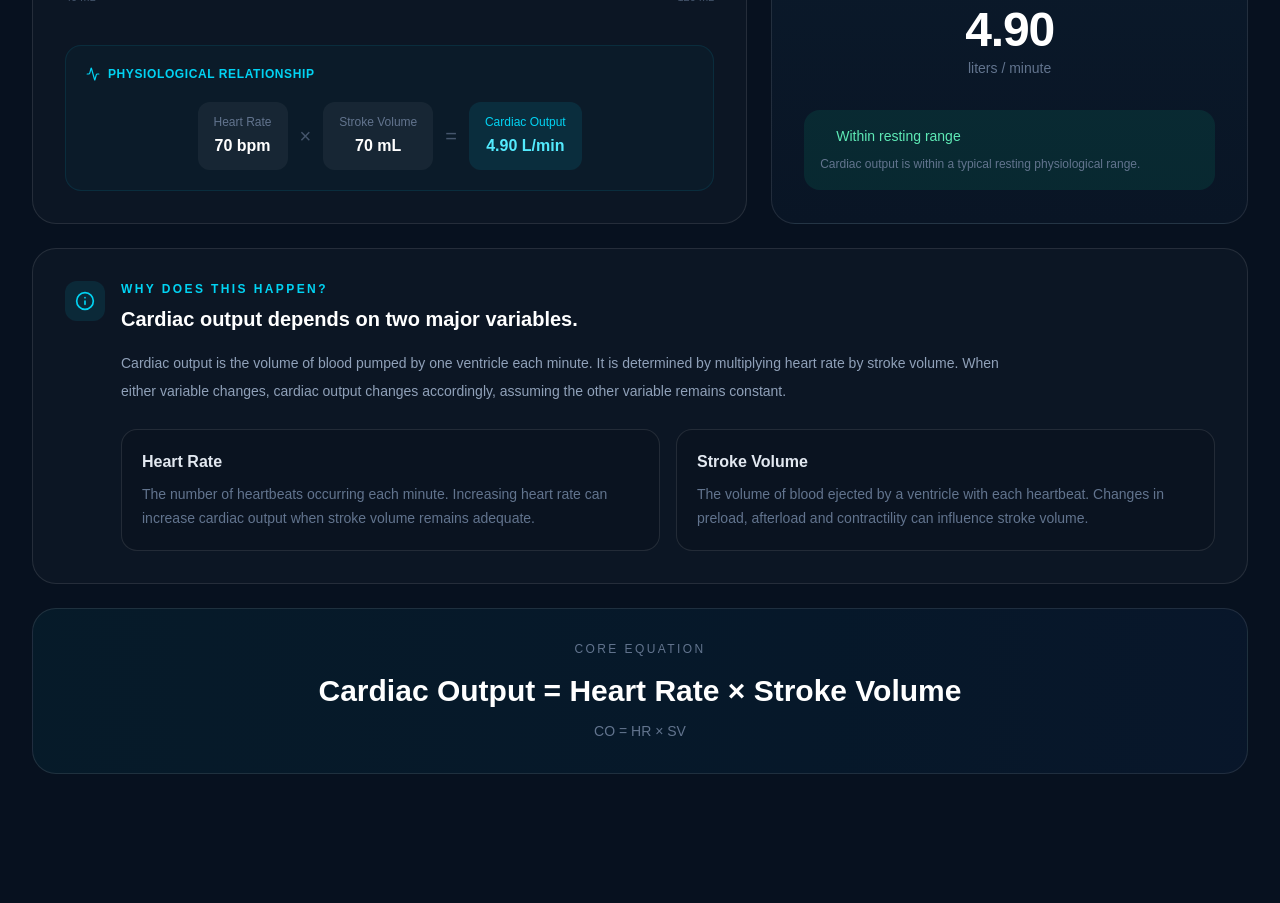
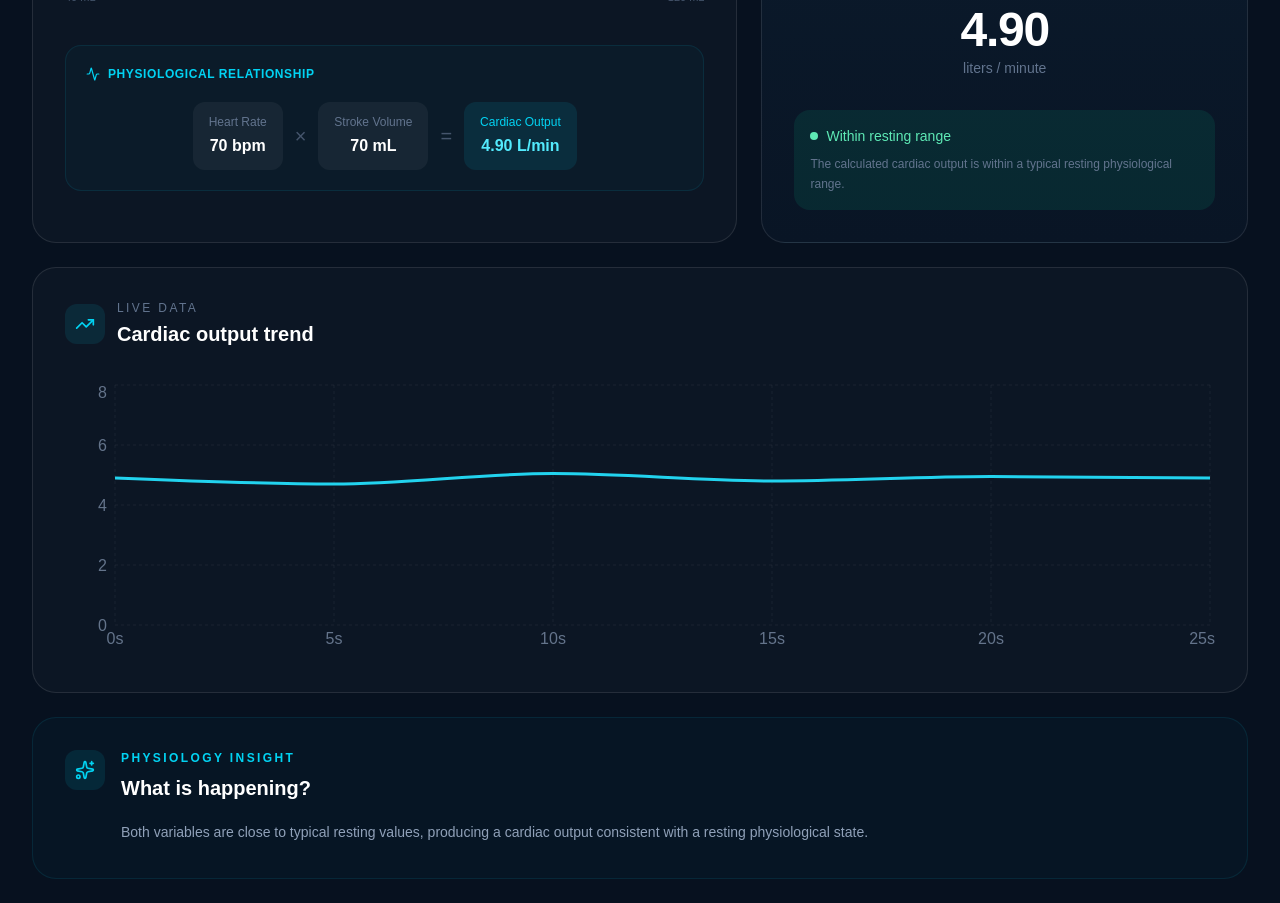
Before and after one commit to Godwin-Diya/Physiolab, a Next.js app: page /cardiovascular in a window 1280 px wide. Shown: the part 700-1603 px from the top of the page. Before the commit the page ends 1522 px from the top, so only its background shows below. Built offline with nearby package versions, Linux system fonts and the light colour scheme.

Commit message:
Create reusable physiology simulation engine

```diff
--- a/app/cardiovascular/page.tsx
+++ b/app/cardiovascular/page.tsx
@@ -7,9 +7,19 @@ import {
   Info,
   RotateCcw,
   Sparkles,
+  TrendingUp,
 } from "lucide-react";
 import Link from "next/link";
 import { useMemo, useState } from "react";
+import {
+  CartesianGrid,
+  Line,
+  LineChart,
+  ResponsiveContainer,
+  Tooltip,
+  XAxis,
+  YAxis,
+} from "recharts";
 
 export default function CardiovascularPage() {
   const [heartRate, setHeartRate] = useState(70);
@@ -19,18 +29,45 @@ export default function CardiovascularPage() {
     return (heartRate * strokeVolume) / 1000;
   }, [heartRate, strokeVolume]);
 
+  const chartData = useMemo(() => {
+    return [
+      { time: "0s", output: Number(cardiacOutput.toFixed(2)) },
+      {
+        time: "5s",
+        output: Number((cardiacOutput * 0.96).toFixed(2)),
+      },
+      {
+        time: "10s",
+        output: Number((cardiacOutput * 1.03).toFixed(2)),
+      },
+      {
+        time: "15s",
+        output: Number((cardiacOutput * 0.98).toFixed(2)),
+      },
+      {
+        time: "20s",
+        output: Number((cardiacOutput * 1.01).toFixed(2)),
+      },
+      {
+        time: "25s",
+        output: Number(cardiacOutput.toFixed(2)),
+      },
+    ];
+  }, [cardiacOutput]);
+
   const resetExperiment = () => {
     setHeartRate(70);
     setStrokeVolume(70);
   };
 
-    const getOutputStatus = () => {
+  const status = useMemo(() => {
     if (cardiacOutput < 4) {
       return {
         label: "Low cardiac output",
         description:
-            "Cardiac output is below the typical resting range.",
+          "The calculated cardiac output is below the typical resting range.",
         className: "text-amber-300",
+        dot: "bg-amber-300",
         background: "bg-amber-400/10",
       };
     }
@@ -39,8 +76,9 @@ export default function CardiovascularPage() {
       return {
         label: "High cardiac output",
         description:
-            "Cardiac output is elevated compared with a typical resting state.",
+          "The calculated cardiac output is elevated compared with a typical resting state.",
         className: "text-cyan-300",
+        dot: "bg-cyan-300",
         background: "bg-cyan-400/10",
       };
     }
@@ -48,13 +86,34 @@ export default function CardiovascularPage() {
     return {
       label: "Within resting range",
       description:
-        "Cardiac output is within a typical resting physiological range.",
+        "The calculated cardiac output is within a typical resting physiological range.",
       className: "text-emerald-300",
+      dot: "bg-emerald-300",
       background: "bg-emerald-400/10",
     };
-    };
+  }, [cardiacOutput]);
 
-    const status = getOutputStatus();
+  const physiologyInsight = useMemo(() => {
+    if (heartRate > 100 && strokeVolume < 60) {
+      return "Heart rate is elevated while stroke volume is relatively low. This demonstrates that increasing heart rate does not necessarily guarantee a proportional increase in cardiac output.";
+    }
+
+    if (heartRate > 100) {
+      return "Increasing heart rate increases the number of cardiac cycles occurring each minute. When stroke volume remains adequate, cardiac output rises.";
+    }
+
+    if (strokeVolume > 90) {
+      return "A larger stroke volume means more blood is ejected with each heartbeat. With heart rate held constant, this increases cardiac output.";
+    }
+
+    if (strokeVolume < 55) {
+      return "A reduced stroke volume means less blood is ejected with each heartbeat. The heart may compensate by increasing heart rate.";
+    }
+
+    return "Both variables are close to typical resting values, producing a cardiac output consistent with a resting physiological state.";
+  }, [heartRate, strokeVolume]);
+
+  const beatDuration = Math.max(0.4, 60 / heartRate);
 
   return (
     <main className="min-h-screen bg-[#07111f] text-white">
@@ -66,7 +125,6 @@ export default function CardiovascularPage() {
             className="flex items-center gap-3 text-sm text-slate-400 transition hover:text-white"
           >
             <ArrowLeft size={18} />
-
             <span>Back to dashboard</span>
           </Link>
 
@@ -81,7 +139,7 @@ export default function CardiovascularPage() {
       </header>
 
       <div className="mx-auto max-w-7xl px-5 py-8 sm:px-8 sm:py-12">
-        {/* Page introduction */}
+        {/* Introduction */}
         <section className="mb-10">
           <div className="mb-4 flex items-center gap-2 text-xs font-semibold uppercase tracking-[0.2em] text-cyan-400">
             <Sparkles size={14} />
@@ -93,13 +151,13 @@ export default function CardiovascularPage() {
           </h1>
 
           <p className="mt-4 max-w-2xl text-base leading-7 text-slate-400">
-            Experiment with heart rate and stroke volume and observe how they
-            influence the amount of blood pumped by the heart each minute.
+            Manipulate cardiovascular variables and observe how the heart&apos;s
+            pumping performance changes in real time.
           </p>
         </section>
 
-        {/* Main laboratory */}
-        <section className="grid gap-6 lg:grid-cols-[1.5fr_1fr]">
+        {/* Main Lab */}
+        <section className="grid gap-6 lg:grid-cols-[1.45fr_1fr]">
           {/* Controls */}
           <div className="rounded-3xl border border-white/10 bg-white/[0.025] p-6 sm:p-8">
             <div className="flex items-center justify-between">
@@ -122,7 +180,7 @@ export default function CardiovascularPage() {
               </button>
             </div>
 
-            {/* Heart rate */}
+            {/* Heart Rate */}
             <div className="mt-10">
               <div className="flex items-end justify-between">
                 <div>
@@ -136,9 +194,7 @@ export default function CardiovascularPage() {
                 </div>
 
                 <div className="text-right">
-                    <span className="text-3xl font-bold text-white">
-                    {heartRate}
-                    </span>
+                  <span className="text-3xl font-bold">{heartRate}</span>
 
                   <span className="ml-1 text-sm text-slate-500">
                     bpm
@@ -163,7 +219,7 @@ export default function CardiovascularPage() {
               </div>
             </div>
 
-            {/* Stroke volume */}
+            {/* Stroke Volume */}
             <div className="mt-10">
               <div className="flex items-end justify-between">
                 <div>
@@ -177,7 +233,7 @@ export default function CardiovascularPage() {
                 </div>
 
                 <div className="text-right">
-                <span className="text-3xl font-bold text-white">
+                  <span className="text-3xl font-bold">
                     {strokeVolume}
                   </span>
 
@@ -213,7 +269,10 @@ export default function CardiovascularPage() {
 
               <div className="mt-5 flex flex-wrap items-center justify-center gap-3 text-center">
                 <div className="rounded-xl bg-white/5 px-4 py-3">
-                    <p className="text-xs text-slate-500">Heart Rate</p>
+                  <p className="text-xs text-slate-500">
+                    Heart Rate
+                  </p>
+
                   <p className="mt-1 font-semibold">
                     {heartRate} bpm
                   </p>
@@ -222,7 +281,10 @@ export default function CardiovascularPage() {
                 <span className="text-xl text-slate-600">×</span>
 
                 <div className="rounded-xl bg-white/5 px-4 py-3">
-                    <p className="text-xs text-slate-500">Stroke Volume</p>
+                  <p className="text-xs text-slate-500">
+                    Stroke Volume
+                  </p>
+
                   <p className="mt-1 font-semibold">
                     {strokeVolume} mL
                   </p>
@@ -234,6 +296,7 @@ export default function CardiovascularPage() {
                   <p className="text-xs text-cyan-400">
                     Cardiac Output
                   </p>
+
                   <p className="mt-1 font-semibold text-cyan-300">
                     {cardiacOutput.toFixed(2)} L/min
                   </p>
@@ -242,7 +305,7 @@ export default function CardiovascularPage() {
             </div>
           </div>
 
-          {/* Visualization */}
+          {/* Live Visualization */}
           <div className="relative overflow-hidden rounded-3xl border border-white/10 bg-gradient-to-b from-[#0c1e30] to-[#091525] p-6 sm:p-8">
             <div className="absolute -right-20 -top-20 h-56 w-56 rounded-full bg-rose-500/10 blur-3xl" />
 
@@ -255,15 +318,12 @@ export default function CardiovascularPage() {
                 Cardiovascular response
               </h2>
 
-              {/* Heart */}
+              {/* Animated Heart */}
               <div className="flex min-h-[280px] items-center justify-center">
                 <div
                   className="flex h-40 w-40 items-center justify-center rounded-full bg-rose-500/10 shadow-[0_0_80px_rgba(244,63,94,0.12)]"
                   style={{
-                    animationDuration: `${Math.max(
-                    0.35,
-                    60 / heartRate
-                    )}s`,
+                    animation: `heartbeat ${beatDuration}s ease-in-out infinite`,
                   }}
                 >
                   <HeartPulse
@@ -295,13 +355,12 @@ export default function CardiovascularPage() {
               >
                 <div className="flex items-center gap-2">
                   <span
-                    className={`h-2 w-2 rounded-full ${status.className.replace(
-                    "text-",
-                    "bg-"
-                    )}`}
+                    className={`h-2 w-2 rounded-full ${status.dot}`}
                   />
 
-                <p className={`text-sm font-medium ${status.className}`}>
+                  <p
+                    className={`text-sm font-medium ${status.className}`}
+                  >
                     {status.label}
                   </p>
                 </div>
@@ -310,6 +369,95 @@ export default function CardiovascularPage() {
                   {status.description}
                 </p>
               </div>
+            </div>
+          </div>
+        </section>
+
+        {/* Chart */}
+        <section className="mt-6 rounded-3xl border border-white/10 bg-white/[0.025] p-6 sm:p-8">
+          <div className="flex items-center gap-3">
+            <div className="flex h-10 w-10 items-center justify-center rounded-xl bg-cyan-400/10 text-cyan-400">
+              <TrendingUp size={20} />
+            </div>
+
+            <div>
+              <p className="text-xs uppercase tracking-[0.2em] text-slate-500">
+                Live data
+              </p>
+
+              <h2 className="mt-1 text-xl font-semibold">
+                Cardiac output trend
+              </h2>
+            </div>
+          </div>
+
+          <div className="mt-8 h-[280px] w-full">
+            <ResponsiveContainer width="100%" height="100%">
+              <LineChart data={chartData}>
+                <CartesianGrid
+                  strokeDasharray="3 3"
+                  stroke="rgba(255,255,255,0.06)"
+                />
+
+                <XAxis
+                  dataKey="time"
+                  stroke="#64748b"
+                  tickLine={false}
+                  axisLine={false}
+                />
+
+                <YAxis
+                  stroke="#64748b"
+                  tickLine={false}
+                  axisLine={false}
+                  width={45}
+                />
+
+                <Tooltip
+                  contentStyle={{
+                    background: "#0c1e30",
+                    border: "1px solid rgba(255,255,255,0.1)",
+                    borderRadius: "12px",
+                    color: "#fff",
+                  }}
+                  formatter={(value) => [
+                    `${value} L/min`,
+                    "Cardiac Output",
+                  ]}
+                />
+
+                <Line
+                  type="monotone"
+                  dataKey="output"
+                  stroke="#22d3ee"
+                  strokeWidth={3}
+                  dot={false}
+                  activeDot={{ r: 5 }}
+                />
+              </LineChart>
+            </ResponsiveContainer>
+          </div>
+        </section>
+
+        {/* AI-style insight */}
+        <section className="mt-6 rounded-3xl border border-cyan-400/10 bg-cyan-400/[0.025] p-6 sm:p-8">
+          <div className="flex items-start gap-4">
+            <div className="flex h-10 w-10 shrink-0 items-center justify-center rounded-xl bg-cyan-400/10 text-cyan-400">
+              <Sparkles size={20} />
+            </div>
+
+            <div>
+              <p className="text-xs font-semibold uppercase tracking-[0.2em] text-cyan-400">
+                Physiology insight
+              </p>
+
+              <h2 className="mt-2 text-xl font-semibold">
+                What is happening?
+              </h2>
+
+              <p className="mt-4 max-w-4xl text-sm leading-7 text-slate-400">
+                {physiologyInsight}
+              </p>
             </div>
           </div>
         </section>
@@ -331,11 +479,9 @@ export default function CardiovascularPage() {
               </h2>
 
               <p className="mt-4 max-w-4xl text-sm leading-7 text-slate-400">
-                Cardiac output is the volume of blood pumped by one ventricle
-                each minute. It is determined by multiplying heart rate by
-                stroke volume. When either variable changes, cardiac output
-                changes accordingly, assuming the other variable remains
-                constant.
+                Cardiac output is the volume of blood pumped by one
+                ventricle each minute. It is determined by multiplying
+                heart rate by stroke volume.
               </p>
 
               <div className="mt-6 grid gap-4 md:grid-cols-2">
@@ -345,9 +491,9 @@ export default function CardiovascularPage() {
                   </p>
 
                   <p className="mt-2 text-sm leading-6 text-slate-500">
-                    The number of heartbeats occurring each minute. Increasing
-                    heart rate can increase cardiac output when stroke volume
-                    remains adequate.
+                    The number of heartbeats occurring each minute.
+                    Increasing heart rate can increase cardiac output
+                    when stroke volume remains adequate.
                   </p>
                 </div>
 
@@ -357,9 +503,9 @@ export default function CardiovascularPage() {
                   </p>
 
                   <p className="mt-2 text-sm leading-6 text-slate-500">
-                    The volume of blood ejected by a ventricle with each
-                    heartbeat. Changes in preload, afterload and contractility
-                    can influence stroke volume.
+                    The volume of blood ejected by a ventricle with
+                    each heartbeat. Preload, afterload, and
+                    contractility can influence stroke volume.
                   </p>
                 </div>
               </div>
@@ -382,6 +528,32 @@ export default function CardiovascularPage() {
           </p>
         </section>
       </div>
+
+      {/* Heartbeat animation */}
+      <style jsx global>{`
+        @keyframes heartbeat {
+          0%,
+          100% {
+            transform: scale(1);
+          }
+
+          15% {
+            transform: scale(1.08);
+          }
+
+          30% {
+            transform: scale(1);
+          }
+
+          45% {
+            transform: scale(1.05);
+          }
+
+          60% {
+            transform: scale(1);
+          }
+        }
+      `}</style>
     </main>
   );
 }
```
Also changed, not shown: app/components/SimulationPanel.tsx (added, +35 -0 lines), app/components/physiology/MetricCard.tsx (added, +49 -0 lines), app/components/physiology/SliderControl.tsx (added, +68 -0 lines), app/components/physiology/lib/physiology/cardiac.ts (added). Lines whose indentation alone changed are shown as unchanged.
